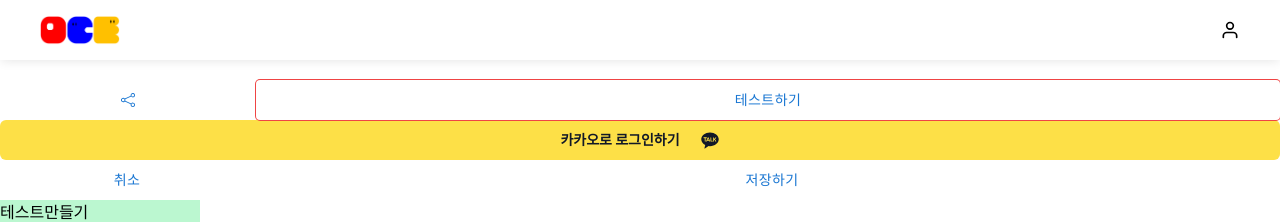
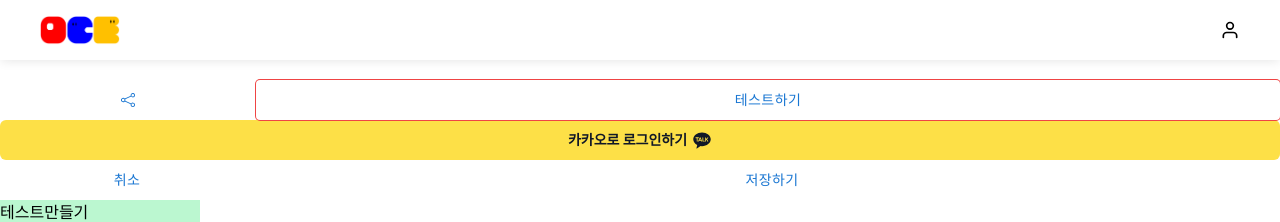
Before and after one commit to modu-test-team7/modu-test-FE, a Next.js app: page / in a window 1280 px wide. Shown: the top 222 px of the page. Built offline with nearby package versions, Linux system fonts and the light colour scheme.

Commit message:
Docs: ml px 수정
text-icons 사이 마진 조정

```diff
--- a/src/components/button/OAuthButton.tsx
+++ b/src/components/button/OAuthButton.tsx
@@ -34,7 +34,7 @@
       `}
     >
       {children}
-      <Icon size={20} className="ml-[20px]" />
+      <Icon size={20} className="ml-[5px]" />
     </button>
   );
 };
```
